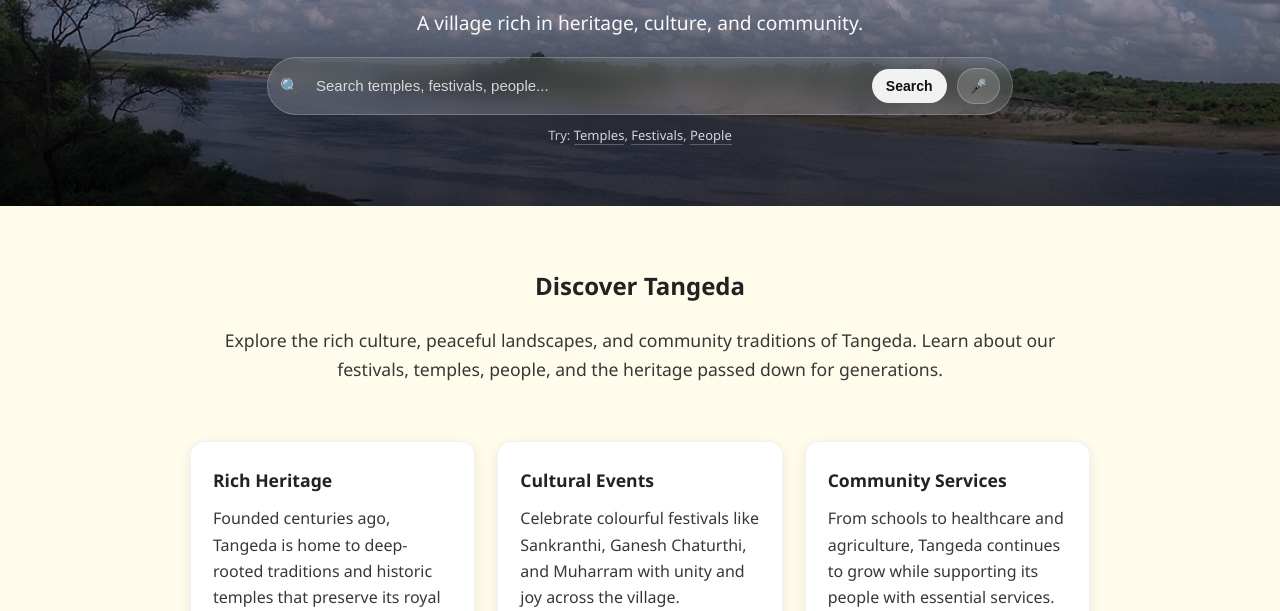
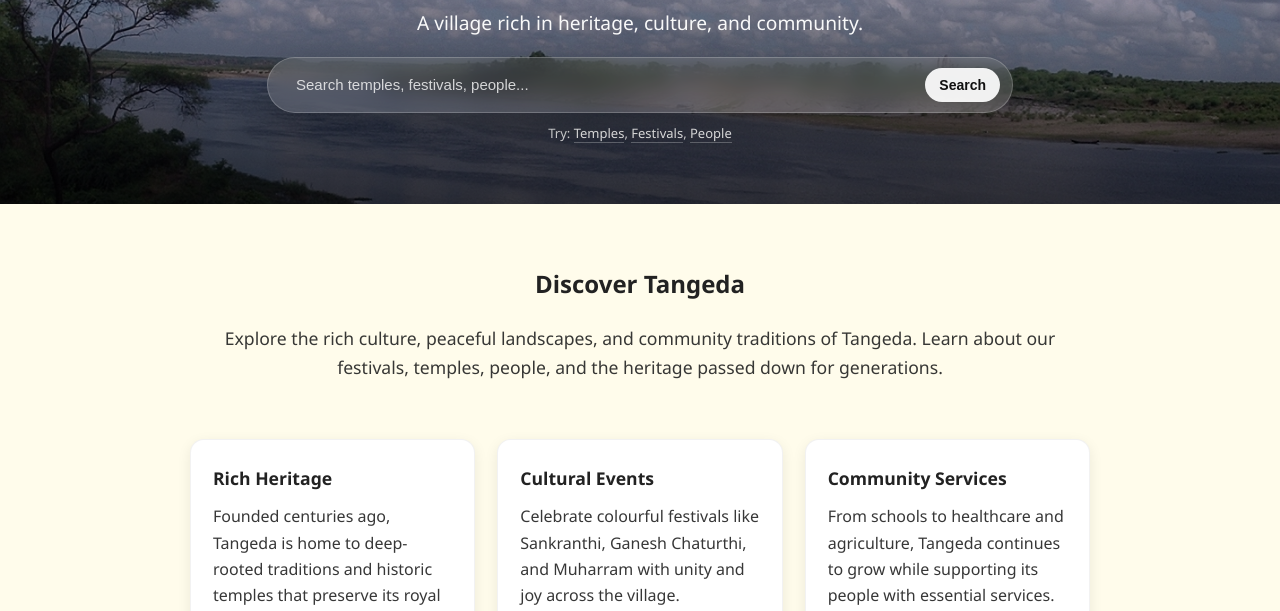
Before and after one commit to Venkeygogireddy/tangeda, a plain HTML site: page index.html in a window 1280 px wide. Shown: the part 189-800 px from the top of the page. Drawn offline with Linux system fonts and the light colour scheme.

Commit message:
Update index.html

```diff
--- a/index.html
+++ b/index.html
@@ -79,7 +79,7 @@
         <label class="sr-only" for="site-search">Search</label>
 
         <div class="search-pill">
-          <span class="search-icon" aria-hidden="true">🔍</span>
+          <span class="search-icon" aria-hidden="true"></span>
 
           <input
             type="text"
@@ -93,8 +93,6 @@
             Search
           </button>
 
-          <button class="pill-btn ghost" onclick="startVoiceSearch()" title="Voice Search" aria-label="Voice Search">
-            🎤
           </button>
         </div>
 
```
